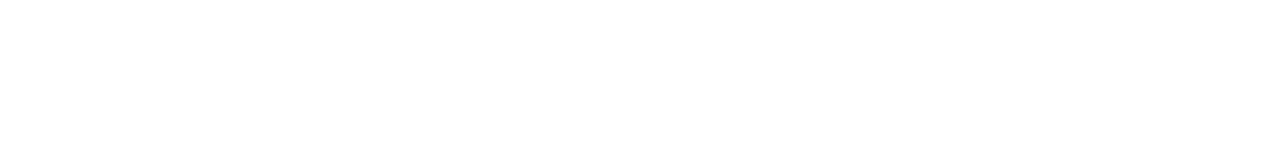
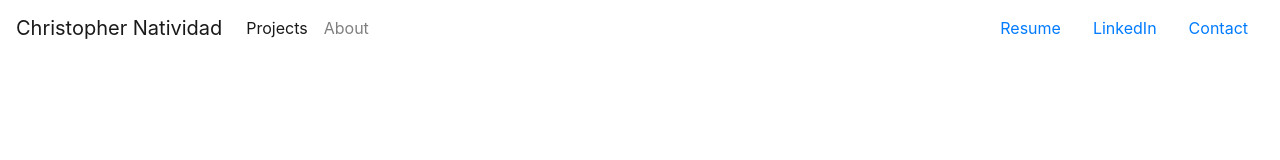
Before and after one commit to cnatividad3/ChristopherNatividad, a plain HTML site: page index.html in a window 1280 px wide. Drawn offline with nearby package versions, Linux system fonts and the light colour scheme.

Commit message:
Navbar, resource folders, initial code

```diff
--- a/index.html
+++ b/index.html
@@ -3,9 +3,30 @@
 <head>
     <meta charset="UTF-8">
     <meta name="viewport" content="width=device-width, initial-scale=1.0">
-    <title>Document</title>
+    <title>Christopher Natividad</title>
+    <link rel="stylesheet" href="https://cdn.jsdelivr.net/npm/bootstrap@4.5.3/dist/css/bootstrap.min.css" integrity="sha384-TX8t27EcRE3e/ihU7zmQxVncDAy5uIKz4rEkgIXeMed4M0jlfIDPvg6uqKI2xXr2" crossorigin="anonymous">
 </head>
 <body>
+<nav class="navbar navbar-expand-lg navbar-light transparent">
+  <a class="navbar-brand" href="#">Christopher Natividad</a>
+  <button class="navbar-toggler" type="button" data-toggle="collapse" data-target="#navbarSupportedContent" aria-controls="navbarSupportedContent" aria-expanded="false" aria-label="Toggle navigation">
+    <span class="navbar-toggler-icon"></span>
+  </button>
 
+  <div class="collapse navbar-collapse" id="navbarSupportedContent">
+    <ul class="navbar-nav mr-auto">
+      <li class="nav-item active">
+        <a class="nav-link" href="projects.html">Projects <span class="sr-only">(current)</span></a>
+      </li>
+      <li class="nav-item">
+        <a class="nav-link" href="about.html">About</a>
+      </li>
+
+    </ul>
+    <a class="nav-link" href="#">Resume</a>
+    <a class="nav-link" href="#">LinkedIn</a>
+    <a class="nav-link" href="#">Contact</a>
+  </div>
+</nav>
 </body>
 </html>
```
Also changed, not shown: Resources/css/style.css (added), Resources/js/script.js (added), about.html (added), projects.html (added).
